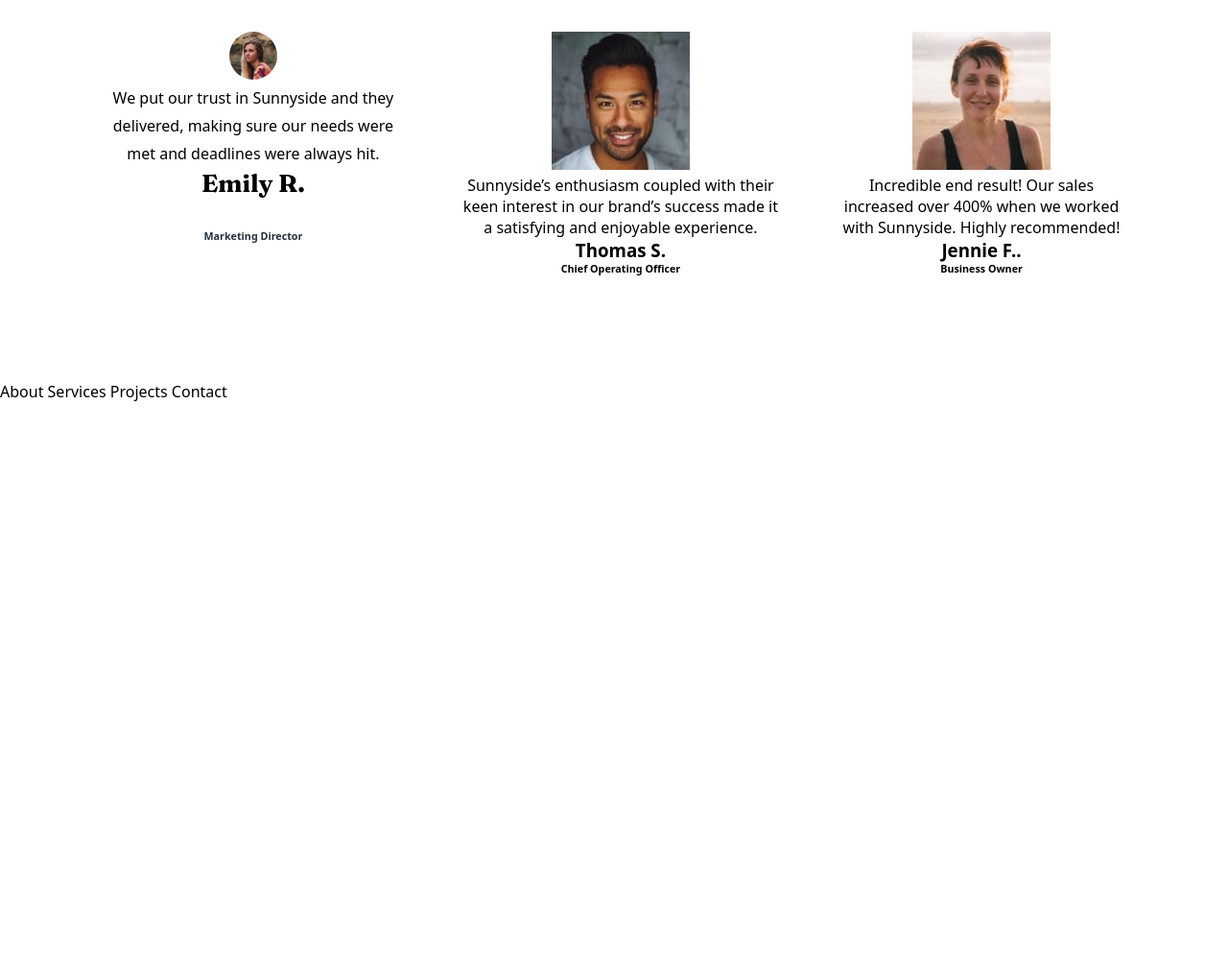
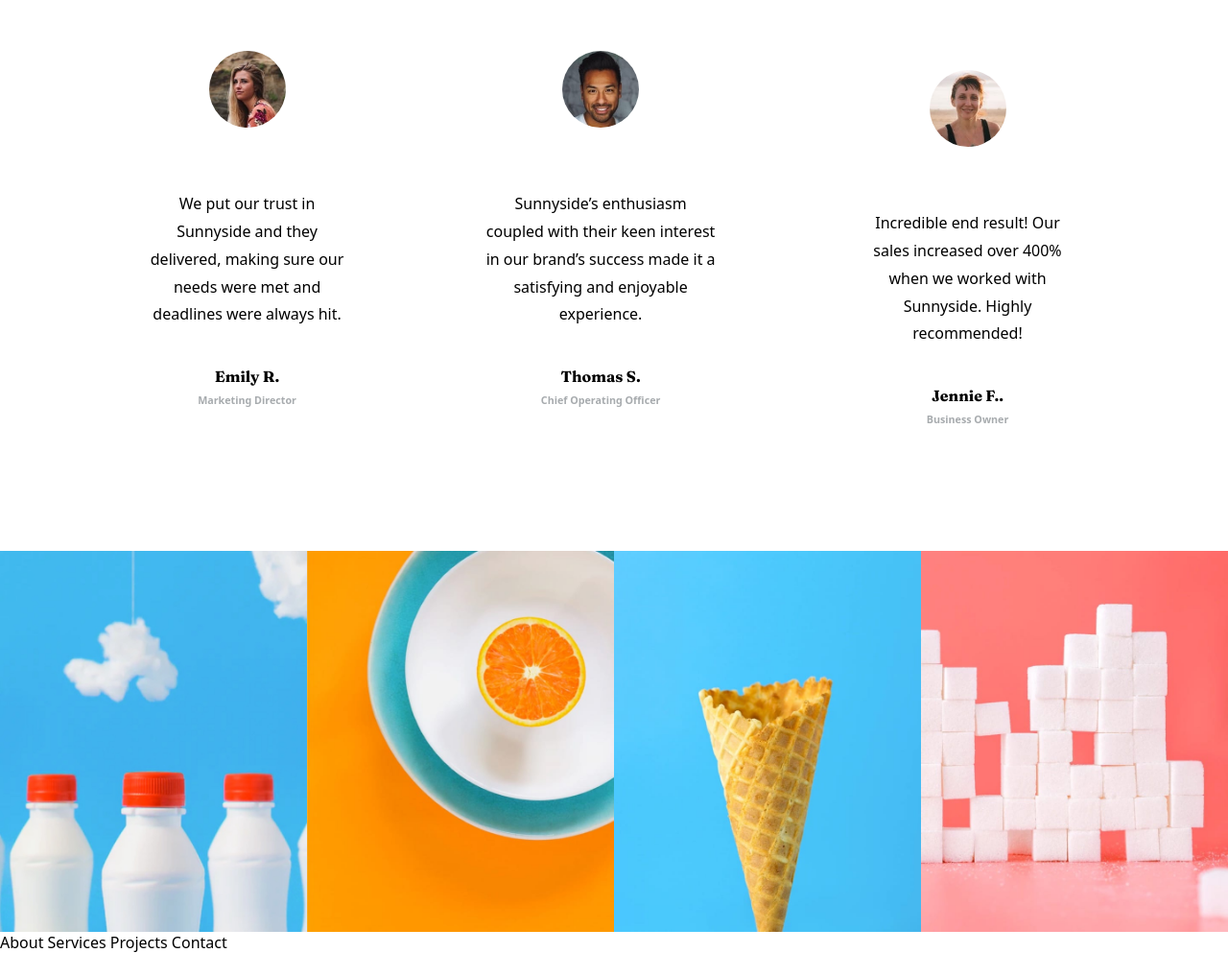
Before and after one commit to jcamilomediaproducer/sunnyside-agency-master.continue, a plain HTML site: page index.html in a window 1280 px wide. Shown: the part 2631-3624 px from the top of the page at 96% size. Before the commit the page ends 3050 px from the top, so only its background shows below. Drawn offline with Linux system fonts and the light colour scheme.

Commit message:
products

```diff
--- a/assets/styles/main.css
+++ b/assets/styles/main.css
@@ -14,6 +14,7 @@
   --dark-grayish-blue: hsl(232, 10%, 55%);
   --grayish-blue: hsl(210, 4%, 67%);
   --white: hsl(0, 0%, 100%);
+  --gray-white: hsl(26, 100%, 99%);
 
   /* Typo */
   --title: "Fraunces", serif;
@@ -25,6 +26,7 @@
   padding: 0;
   outline: 0;
   box-sizing: border-box;
+
 }
 a {
   color: black;
@@ -168,6 +170,20 @@ body {
   line-height: 1.8rem;
 }
 
+
+
+
+
+.clinet_testimonials{
+
+  background:  var(--gray-whitee) center;
+  background-size: cover;
+}
+
+
+/* clients */
+
+
 .client_title{
 
   display: flex;
@@ -190,14 +206,47 @@ padding: 80px;
 }
 
 
+
 .client_Emily{
 text-align: center;
 padding: 30px;
+}
+
+.client_Emily img{
+
+  border-radius: 100%;
+  height: 80px;
+  margin: 20px;
 
 
 
 }
 
+.client_Emily h3{
+  font-family: var(--title);
+  font-size: 1em;
+  margin-bottom: 0.5rem;
+
+
+
+
+
+}
+
+.client_Emily p{
+  display: flex;
+  justify-content: center;
+  line-height: 1.8rem;
+  margin:40px;
+}
+
+.client_Emily h6{
+  color: var(--grayish-blue);
+
+  }
+
+
+  /* client Thomas */
 
 
 
@@ -208,36 +257,20 @@ padding: 30px;
 
 }
 
-.client_Jennie{
-  text-align: center;
-  padding: 30px;
-
-}
-
-.client_Emily img{
+.client_Thomas img{
 
   border-radius: 100%;
-  height: 50px;
+  height: 80px;
+  margin: 20px;
+
 
 
 }
 
-
-
-.client_Emily h3{
+.client_Thomas h3{
   font-family: var(--title);
-  font-size: 1.6em;
-  margin-bottom: 2rem;
-
-
-
-
-
-}
-.client_Emily p{
-  display: flex;
-  justify-content: center;
-  line-height: 1.8rem;
+  font-size: 1em;
+  margin-bottom: 0.5rem;
 
 
 
@@ -245,9 +278,86 @@ padding: 30px;
 
 }
 
+.client_Thomas p{
+  display: flex;
+  justify-content: center;
+  line-height: 1.8rem;
+  margin:40px;
+}
+
+.client_Thomas h6{
+  color: var(--grayish-blue);
+
+  }
 
 
-.client_Emily h6{
-color: var(--very-dark-desaturated-blue);
+
+ /* client Jennies */
+
+.client_Jennie{
+  text-align: center;
+  padding: 50px;
 
 }
+
+.client_Jennie img{
+
+  border-radius: 100%;
+  height: 80px;
+  margin: 20px;
+
+
+
+}
+
+.client_Jennie h3{
+  font-family: var(--title);
+  font-size: 1em;
+  margin-bottom: 0.5rem;
+
+
+
+
+
+}
+
+.client_Jennie p{
+  display: flex;
+  justify-content: center;
+  line-height: 1.8rem;
+  margin:40px;
+}
+
+.client_Jennie h6{
+  color: var(--grayish-blue);
+
+  }
+
+/* products pictures */
+
+
+
+
+
+  .products_pictures{
+
+    display: flex;
+
+
+
+
+
+
+
+
+  }
+
+  .product{
+    display: flex;
+flex-basis: 35%;
+width: 100%;
+
+
+
+
+  }
--- a/index.html
+++ b/index.html
@@ -143,6 +143,34 @@
 </section>
 
 
+<section class="products_pictures">
+
+  <div>
+    <img class="product" src="/assets/images/desktop/image-gallery-milkbottles.jpg" alt="">
+
+
+  </div>
+
+  <div>
+    <img class="product" src="/assets/images/desktop/image-gallery-orange.jpg" alt="">
+
+  </div>
+  <div>
+    <img class="product" src="/assets/images/desktop/image-gallery-cone.jpg" alt="">
+  </div>
+  <div>
+    <img class="product" src="/assets/images/desktop/image-gallery-sugarcubes.jpg" alt="">
+
+  </div>
+
+
+
+
+
+
+</section>
+
+
 
 
 
```
